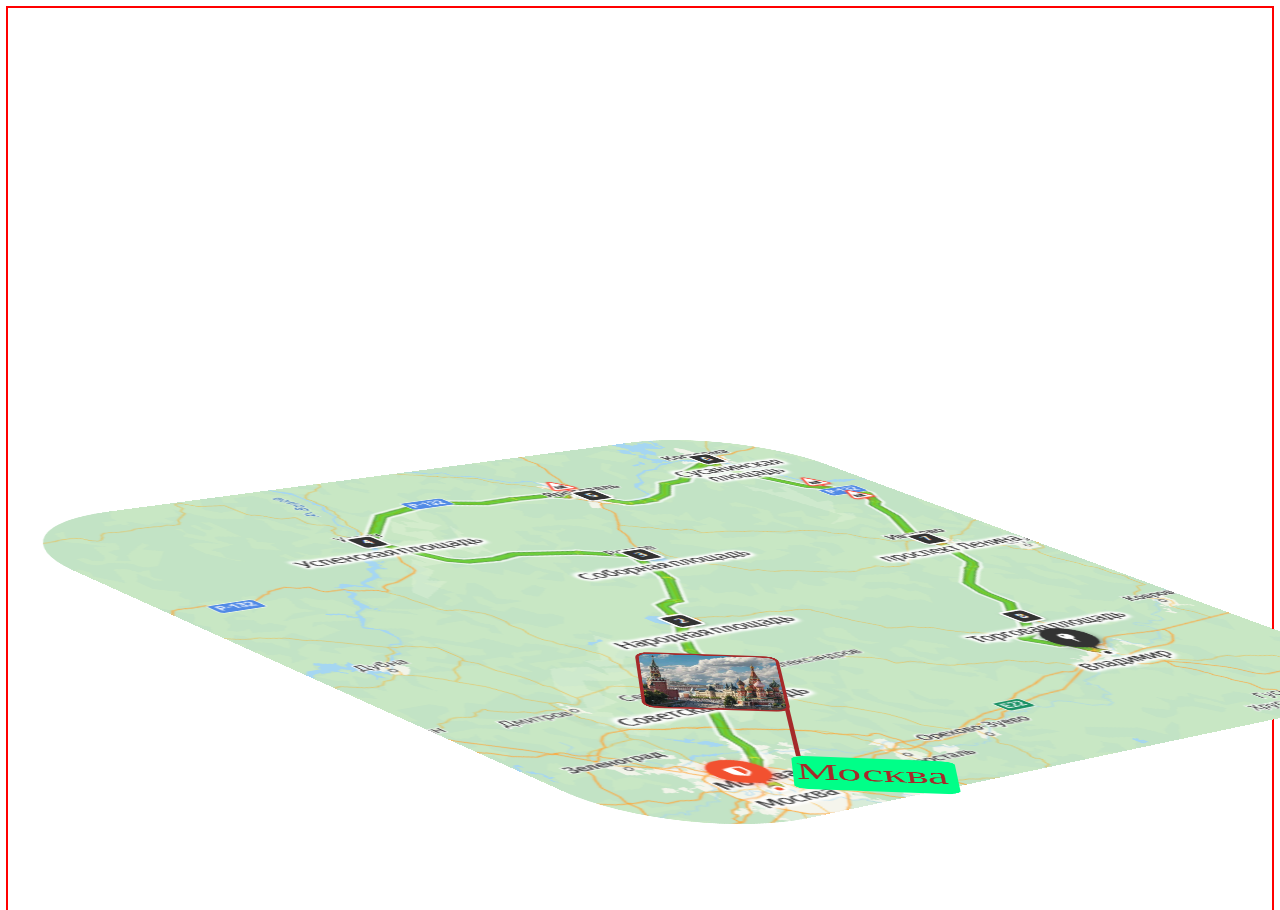
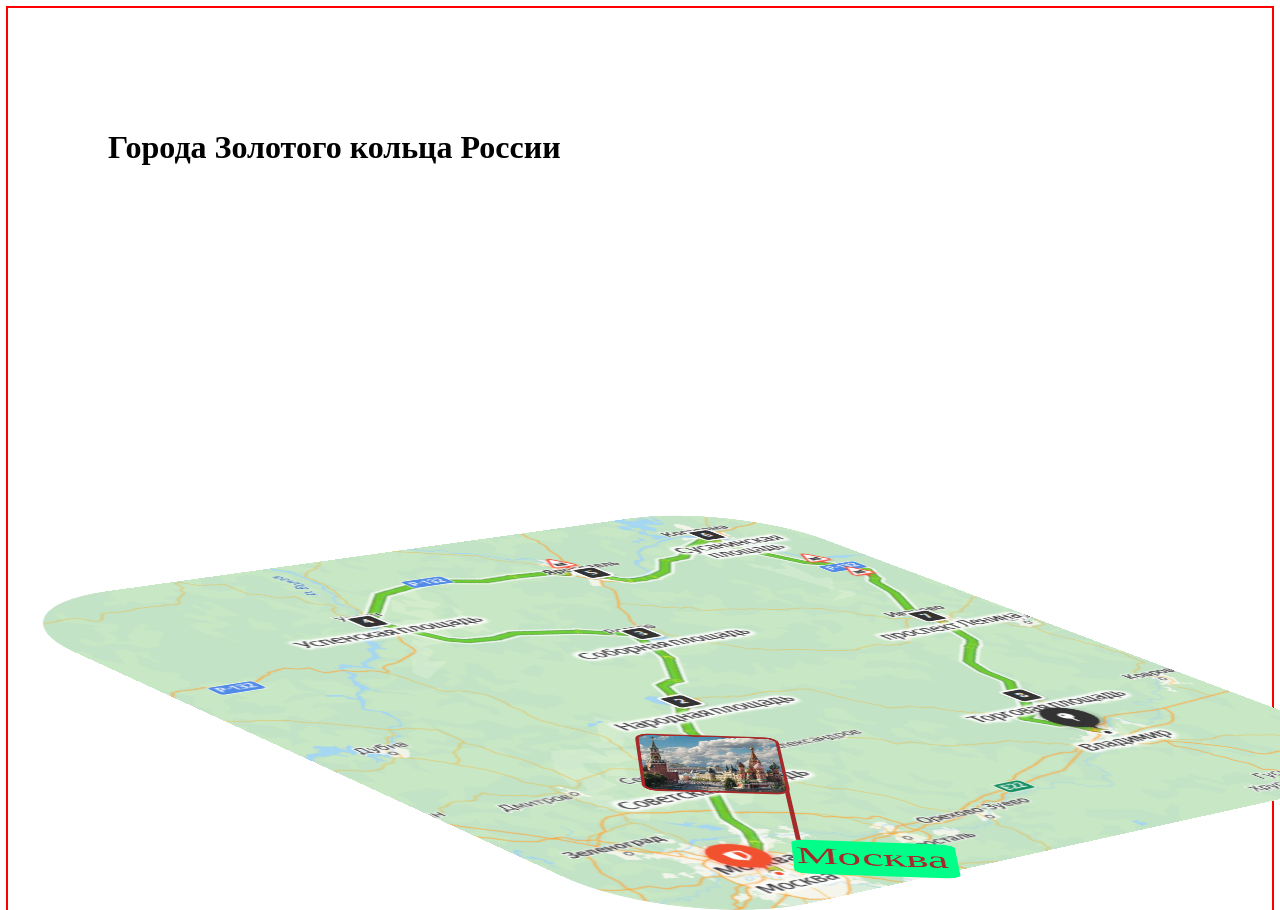
Before and after one commit to vitaliylysenko-7777777/test, a plain HTML site: page index.html in a window 1280 px wide. Shown: the top 910 px of the page. Drawn offline with Linux system fonts and the light colour scheme.

Commit message:
git status

```diff
--- a/index.html
+++ b/index.html
@@ -10,6 +10,9 @@
 
 <body>
   <div class="container">
+    <h1 class="title-1">
+      Города Золотого кольца России
+    </h1>
     <div class="container__box">
       <div class="container__box_line">
       </div>
```
Also changed, not shown: 1 other file.
